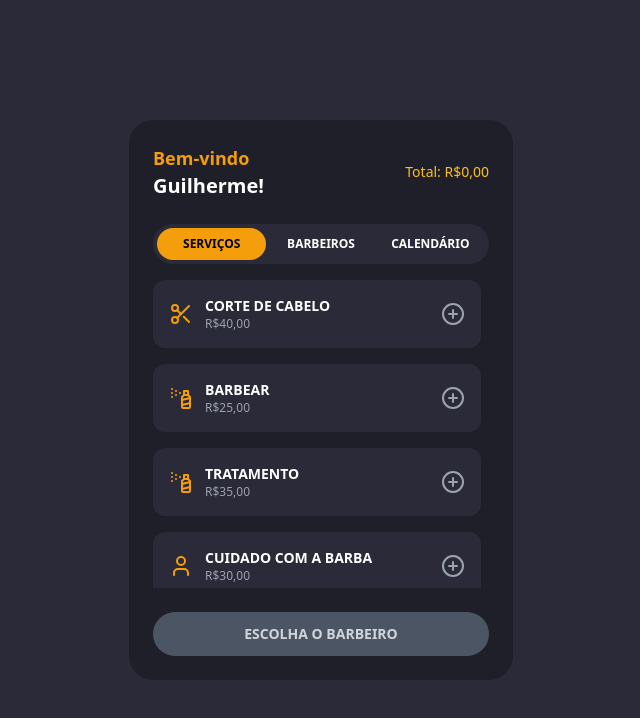
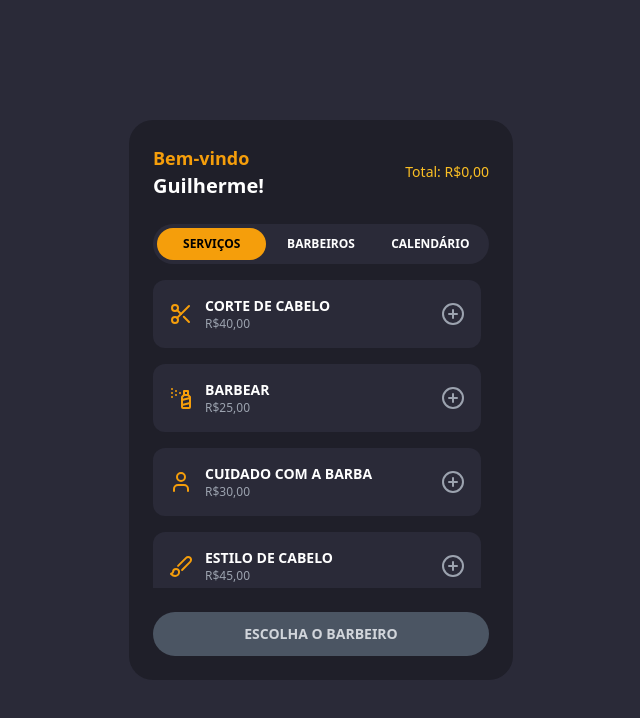
Before and after one commit to galvesb/barbermassagua, a Next.js app: page / in a window 1280 px wide. Shown: the top 718 px of the page, without its empty margins (319-959 px from the left). Built offline with nearby package versions, Linux system fonts and the light colour scheme.

Commit message:
retirando um teste

```diff
--- a/app/page.tsx
+++ b/app/page.tsx
@@ -6,7 +6,6 @@ import { Menu, Scissors, CheckCircle, PlusCircle, SprayCan, User, Brush, Chevron
 const initialServices = [
   { name: "Corte de Cabelo", price: "R$40,00", value: 40, icon: <Scissors />, selected: false },
   { name: "Barbear", price: "R$25,00", value: 25, icon: <SprayCan />, selected: false },
-  { name: "Tratamento", price: "R$35,00", value: 35, icon: <SprayCan />, selected: false },
   { name: "Cuidado com a Barba", price: "R$30,00", value: 30, icon: <User />, selected: false },
   { name: "Estilo de Cabelo", price: "R$45,00", value: 45, icon: <Brush />, selected: false },
   { name: "Limpeza Facial", price: "R$50,00", value: 50, icon: <Smile />, selected: false },
```
